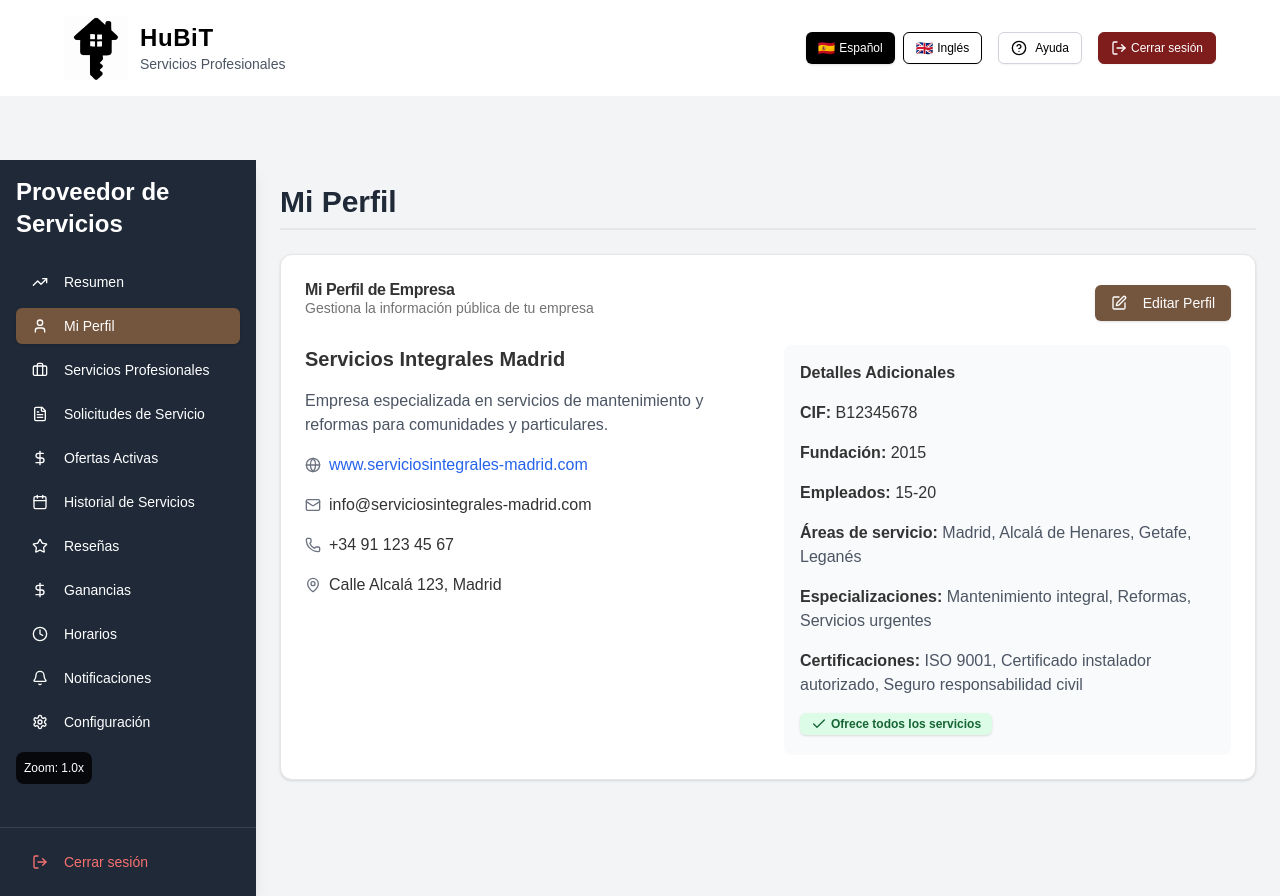
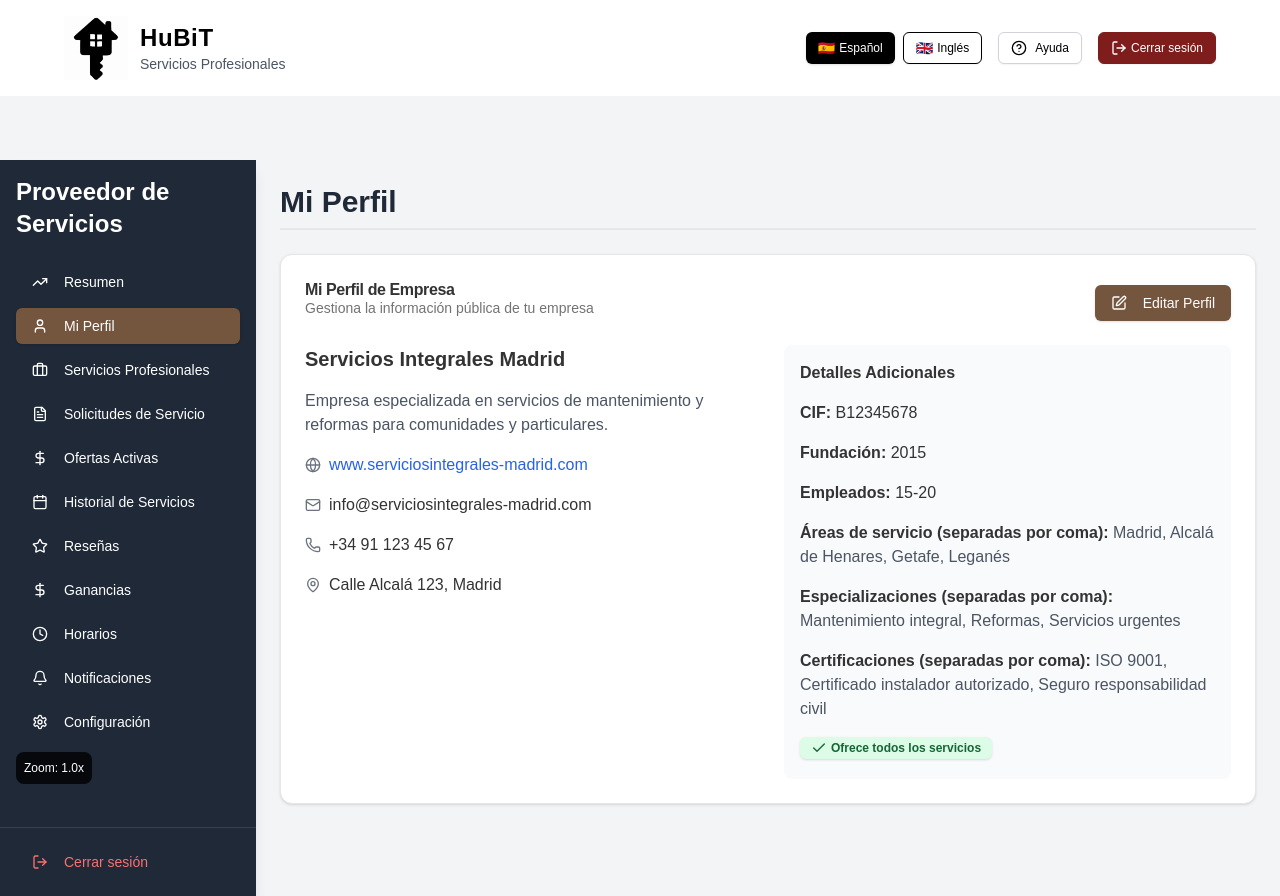
Before and after one commit to Hubit85/HubitApp, a Next.js app: page /service-provider/dashboard in a window 1280 px wide. Both pictures are taken after a click on the button "Mi Perfil". Built offline with nearby package versions, Linux system fonts and the light colour scheme.

Commit message:
feat(i18n): Apply translations to service provider sidebar labels

```diff
--- a/src/components/layout/SidebarServiceProvider.tsx
+++ b/src/components/layout/SidebarServiceProvider.tsx
@@ -43,8 +43,8 @@ export function SidebarServiceProvider({ activeTab, setActiveTab }: SidebarServi
 
   const menuItems = [
     { id: "overview", label: t("overview"), icon: TrendingUp },
-    { id: "profile", label: "Mi Perfil", icon: User },
-    { id: "services", label: "Servicios Profesionales", icon: Briefcase },
+    { id: "profile", label: t("myProfile"), icon: User },
+    { id: "services", label: t("professionalServices"), icon: Briefcase },
     { id: "requests", label: t("serviceRequests"), icon: FileText },
     { id: "bids", label: t("activeBids"), icon: DollarSign },
     { id: "historial", label: t("serviceHistory"), icon: Calendar },
--- a/src/pages/service-provider/dashboard.tsx
+++ b/src/pages/service-provider/dashboard.tsx
@@ -225,9 +225,9 @@ export default function ServiceProviderDashboard() {
                           <p><strong>{t("taxId")}:</strong> {companyProfile.cif}</p>
                           <p><strong>{t("founded")}:</strong> {companyProfile.founded}</p>
                           <p><strong>{t("employees")}:</strong> {companyProfile.employees}</p>
-                          <p><strong>Áreas de servicio:</strong> <span className="text-gray-600">{companyProfile.serviceAreas.join(', ')}</span></p>
-                          <p><strong>Especializaciones:</strong> <span className="text-gray-600">{companyProfile.specializations.join(', ')}</span></p>
-                          <p><strong>Certificaciones:</strong> <span className="text-gray-600">{companyProfile.certifications.join(', ')}</span></p>
+                          <p><strong>{t("serviceAreas")}:</strong> <span className="text-gray-600">{companyProfile.serviceAreas.join(', ')}</span></p>
+                          <p><strong>{t("specializations")}:</strong> <span className="text-gray-600">{companyProfile.specializations.join(', ')}</span></p>
+                          <p><strong>{t("certifications")}:</strong> <span className="text-gray-600">{companyProfile.certifications.join(', ')}</span></p>
                           {companyProfile.allServices && <Badge className="bg-green-100 text-green-800"><Check className="h-4 w-4 mr-1" /> {t("offersAllServices")}</Badge>}
                         </div>
                       </div>
```
